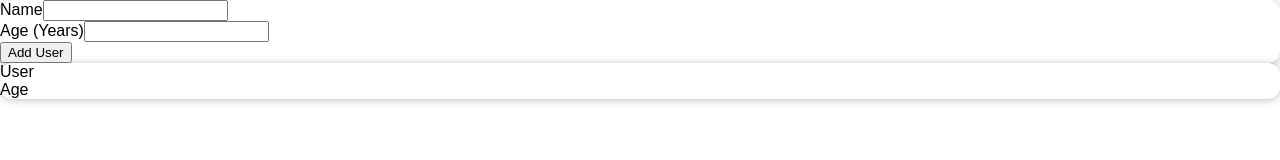
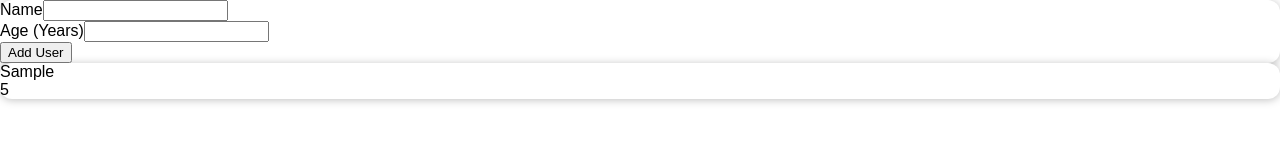
Before and after one commit to Smoopfrog/udemy-practice, a React (Create React App) app: page / in a window 1280 px wide. Both pictures are taken after typing "Sample", "5" into the empty fields and a click on the button "Add User". Shown: the top 160 px of the page. Built offline with nearby package versions, Linux system fonts and the light colour scheme.

Commit message:
create deleteUser function

```diff
--- a/src/App.js
+++ b/src/App.js
@@ -1,19 +1,22 @@
-import React, { useState } from 'react';
-import UserForm from './components/UserForm';
-import Users from './components/Users';
-
+import React, { useState } from "react";
+import UserForm from "./components/UserForm";
+import Users from "./components/Users";
 
 function App() {
-  const [users, setUsers] = useState([])
+  const [users, setUsers] = useState([]);
 
-  const addNewUser = userObj => {
-    setUsers(prev => [ userObj, ...prev])
-  }
+  const addNewUser = (userObj) => {
+    setUsers((prev) => [userObj, ...prev]);
+  };
+
+  const deleteUser = () => {
+    console.log("delete");
+  };
 
   return (
     <div>
       <UserForm addNewUser={addNewUser} />
-      {users.length > 0 && <Users usersArray={users}/>}
+      {users.length > 0 && <Users usersArray={users} deleteUser={deleteUser} />}
     </div>
   );
 }
--- a/src/components/User.jsx
+++ b/src/components/User.jsx
@@ -1,8 +1,8 @@
 const User = (props) => {
   return (
-    <div>
-      <div>User</div>
-      <div>Age</div>
+    <div onClick={props.deleteUser}>
+      <div>{props.name}</div>
+      <div>{props.age}</div>
     </div>
   );
 };
--- a/src/components/Users.jsx
+++ b/src/components/Users.jsx
@@ -1,12 +1,12 @@
-import Card from "./Card"
-import User from "./User"
+import Card from "./Card";
+import User from "./User";
 
-const Users = () => {
-  return (
-    <Card>
-      <User />
-    </Card>
-  )
-}
+const Users = (props) => {
+  const userComponents = props.usersArray.map((user) => (
+    <User name={user.name} age={user.age} deleteUser={props.deleteUser} />
+  ));
 
-export default Users
+  return <Card>{userComponents}</Card>;
+};
+
+export default Users;
```
